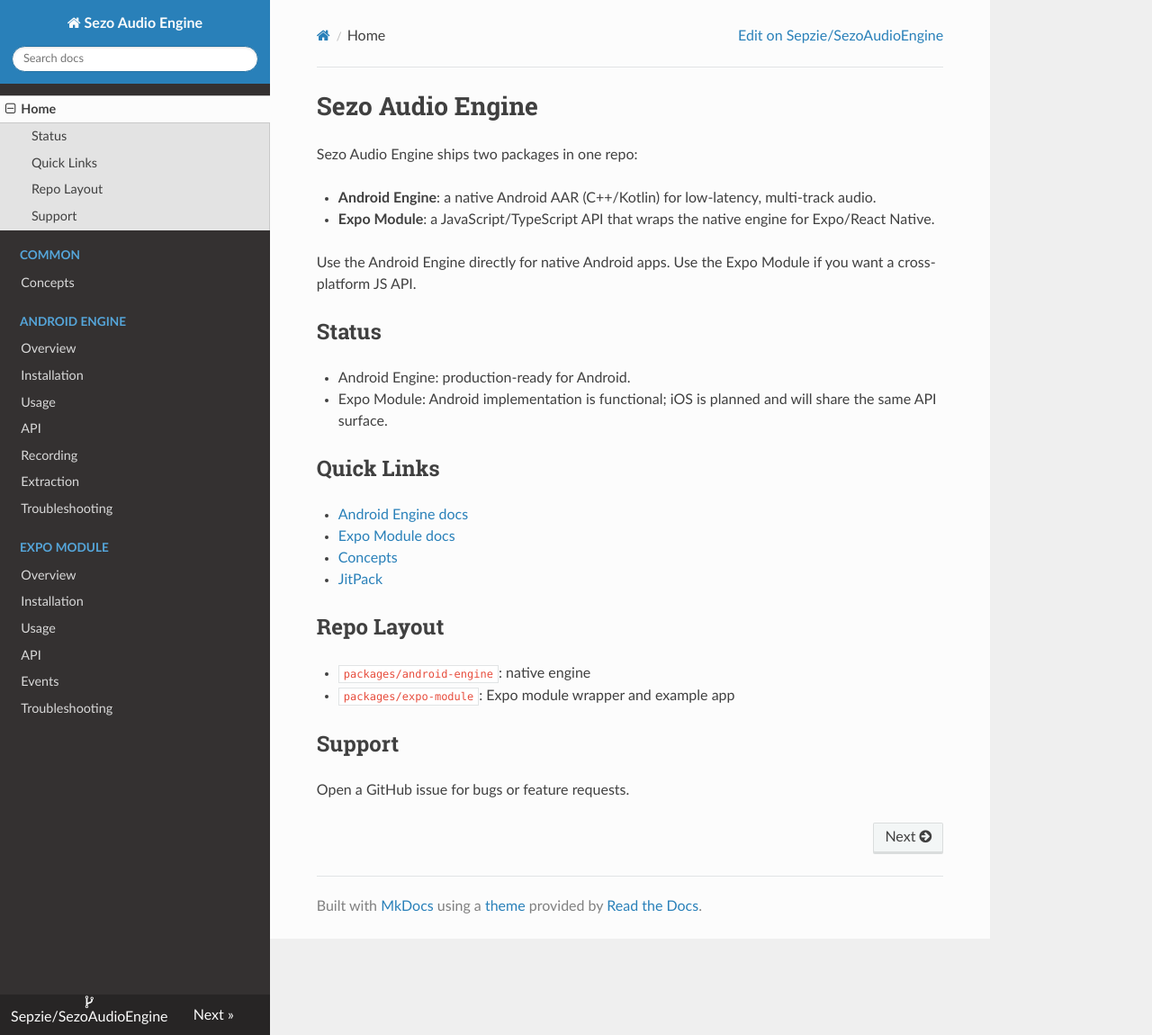
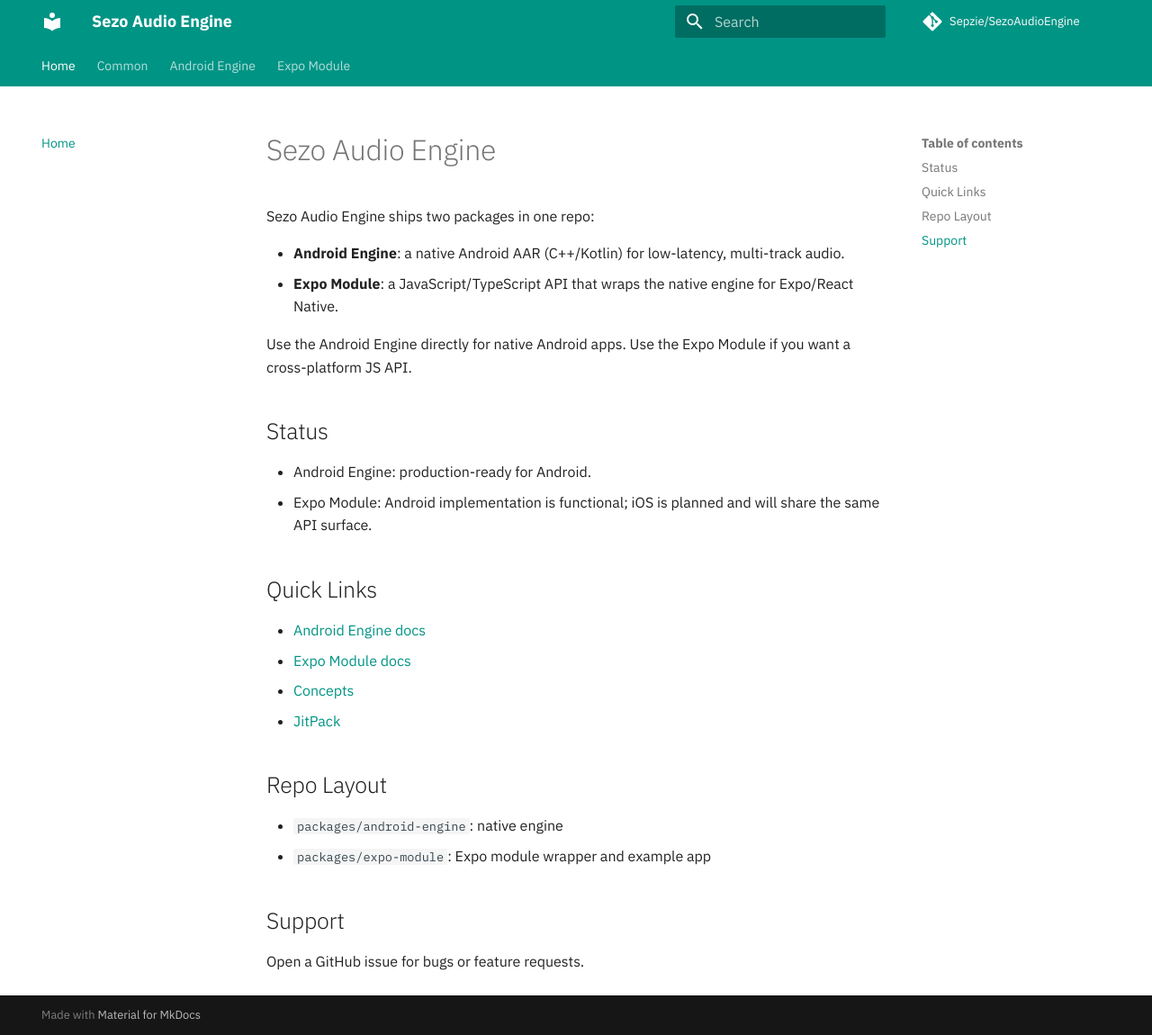
Before and after one commit to Sepzie/SezoAudioEngine, an MkDocs documentation site: the page built from docs/index.md, in a window 1280 px wide and 1150 px high. Shown: the whole window at 90% size. Built offline with MkDocs 1.6.1 and Material for MkDocs 9.7.7, drawn with Linux system fonts in a browser that asks for light colours; nearby versions of some CDN libraries; comment, search, counter and statistics services are not loaded.

Commit message:
update theme

```diff
--- a/mkdocs.yml
+++ b/mkdocs.yml
@@ -5,7 +5,20 @@ repo_name: Sepzie/SezoAudioEngine
 site_url: https://sepzie.github.io/SezoAudioEngine/
 
 theme:
-  name: readthedocs
+  name: material
+  font:
+    text: IBM Plex Sans
+    code: IBM Plex Mono
+  palette:
+    - scheme: default
+      primary: teal
+      accent: amber
+  features:
+    - navigation.instant
+    - navigation.tabs
+    - navigation.top
+    - search.highlight
+    - search.suggest
 
 markdown_extensions:
   - admonition
```
